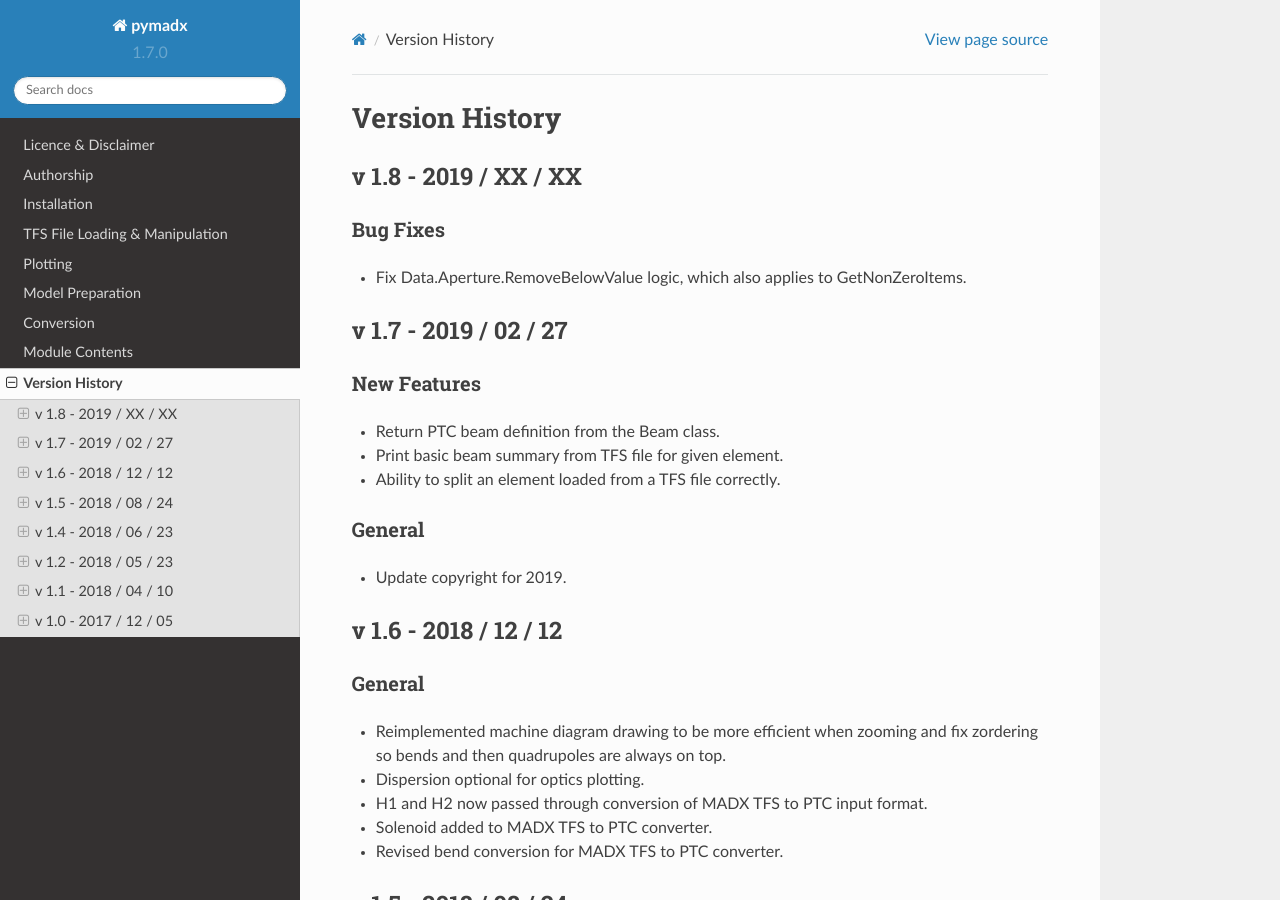
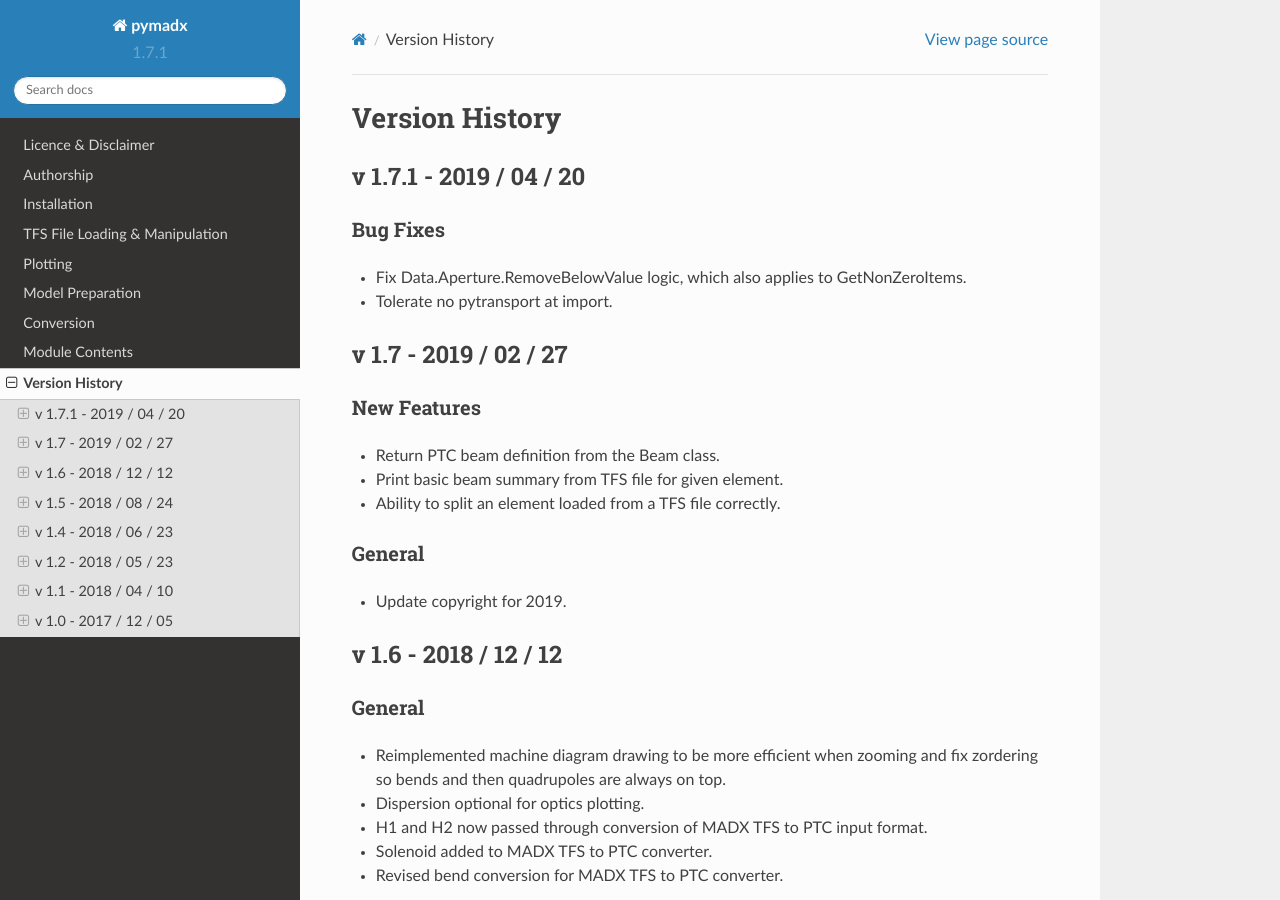
Before and after one commit to nikitakuklev/pymadx3, a Sphinx documentation site: the page built from docs/source/version_history.rst, in a window 1280 px wide and 900 px high. Built offline with Sphinx 7.4.7 and the Read the Docs theme 2.0.0, drawn with Linux system fonts in a browser that asks for light colours.

Commit message:
Patch release.

```diff
--- a/docs/source/conf.py
+++ b/docs/source/conf.py
@@ -58,9 +58,9 @@ author = u'L Nevay, A Abramov, S Boogert, W Shields, J Snuverink, S Walker'
 # built documents.
 #
 # The short X.Y version.
-version = u'1.7.0'
+version = u'1.7.1'
 # The full version, including alpha/beta/rc tags.
-release = u'1.7.0'
+release = u'1.7.1'
 
 # The language for content autogenerated by Sphinx. Refer to documentation
 # for a list of supported languages.
--- a/docs/source/version_history.rst
+++ b/docs/source/version_history.rst
@@ -2,13 +2,14 @@
 Version History
 ===============
 
-v 1.8 - 2019 / XX / XX
-======================
+v 1.7.1 - 2019 / 04 / 20
+========================
 
 Bug Fixes
 ---------
 
 * Fix Data.Aperture.RemoveBelowValue logic, which also applies to GetNonZeroItems.
+* Tolerate no pytransport at import.
 
 
 v 1.7 - 2019 / 02 / 27
--- a/pymadx/__init__.py
+++ b/pymadx/__init__.py
@@ -14,7 +14,7 @@ Copyright Royal Holloway, University of London 2019.
 
 """
 
-__version__ = "1.7.0"
+__version__ = "1.7.1"
 
 import Beam
 import Builder
--- a/setup.cfg
+++ b/setup.cfg
@@ -1,5 +1,5 @@
 [bumpversion]
-current_version = 1.7.0
+current_version = 1.7.1
 commit = True
 tag = True
 
--- a/setup.py
+++ b/setup.py
@@ -11,7 +11,7 @@ except ImportError:
 
 setup(
     name='pymadx',
-    version='1.7.0',
+    version='1.7.1',
     packages=find_packages(exclude=["docs", "tests", "obsolete"]),
     # Not sure how strict these need to be...
     install_requires=["matplotlib >= 1.7.1",
```
Also changed, not shown: 1 other file.
